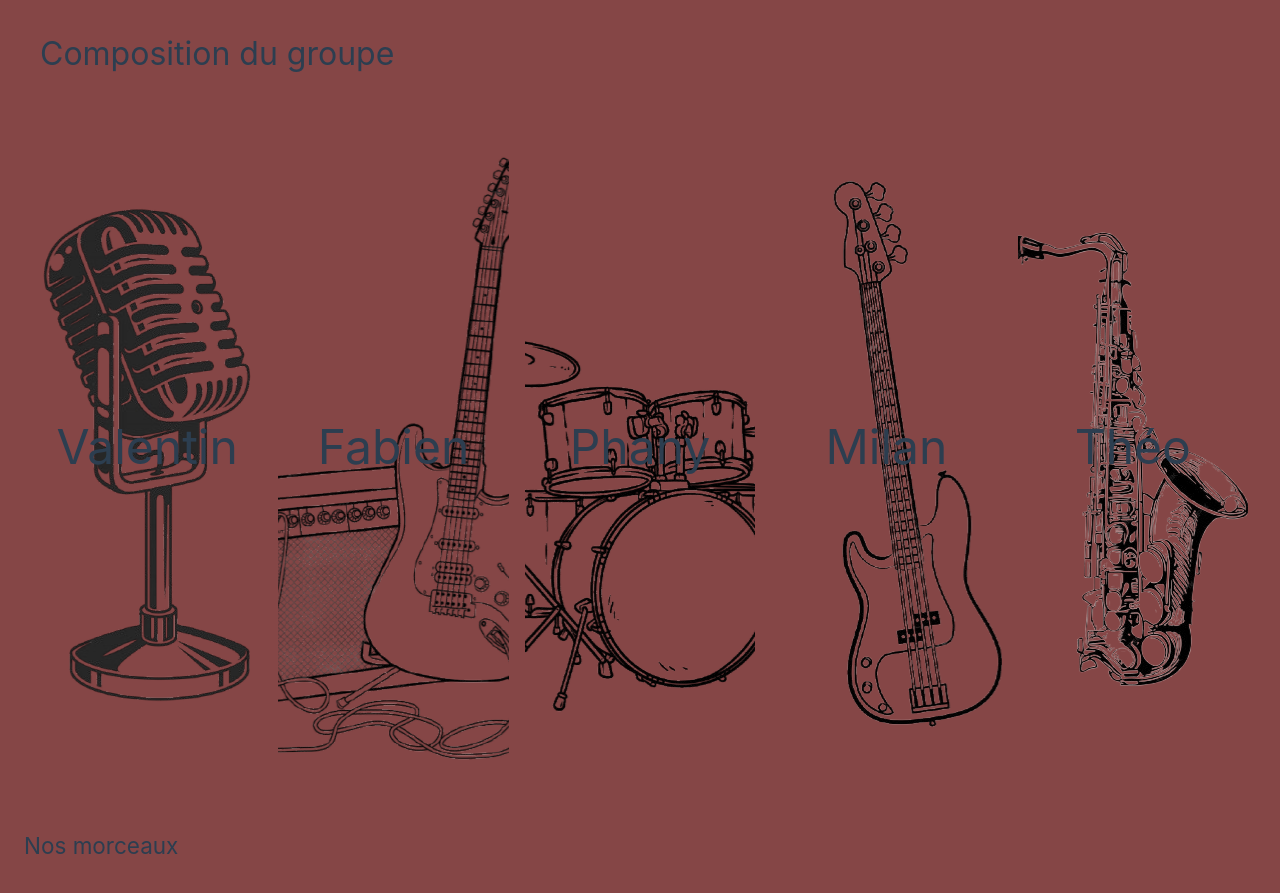
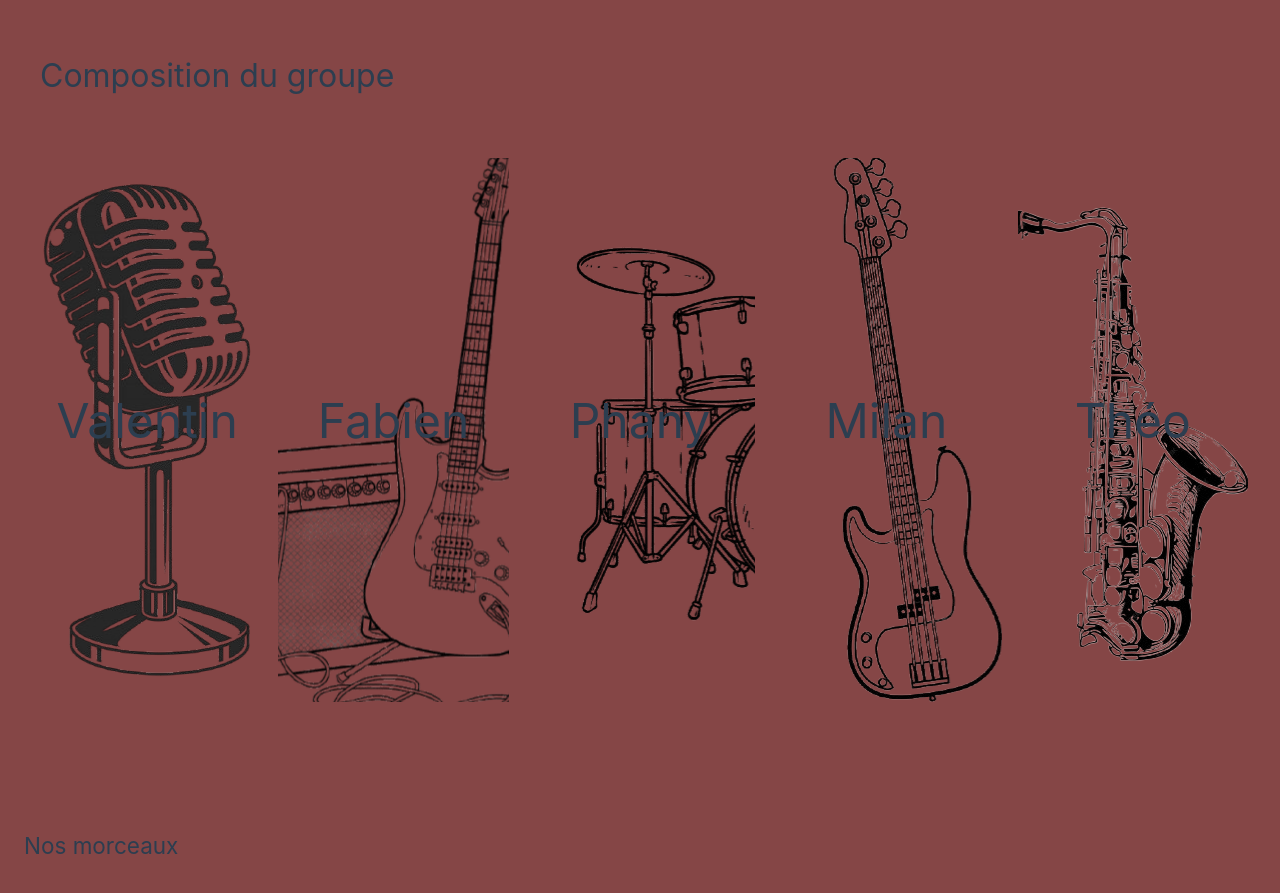
Before and after one commit to TheoPointurier/red-moon-makers-vueJS, a Vue app: page / in a window 1280 px wide. Shown: the part 860-1753 px from the top of the page. Built offline with nearby package versions, Linux system fonts and the light colour scheme.

Commit message:
wip bandPage

```diff
--- a/src/views/BandPage.vue
+++ b/src/views/BandPage.vue
@@ -85,12 +85,13 @@
     gap: 1rem;
     padding: 1rem;
     width: 100%;
+    height: 80%;
     margin: 0 auto;
 
     &_band-member {
+      grid-row: 1 / 2;
       display: flex;
       flex-direction: column;
-      height: 40rem;
       justify-content: center;
       align-items: center;
       position: relative;
@@ -115,7 +116,8 @@
       &--drums {
         background-image: url("../assets/img/drum-rmbg.png");
         background-origin: border-box;
-        background-position: 50% 100%;
+        // background-position: center;
+        background-position-y: 60%;
         background-size: 400;
         background-repeat: no-repeat;
       }
```
